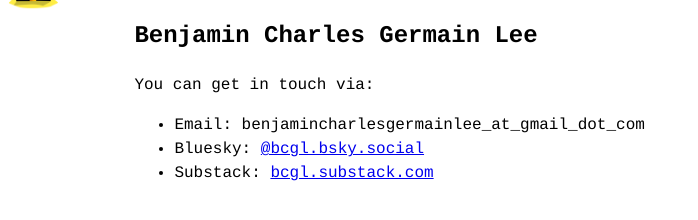
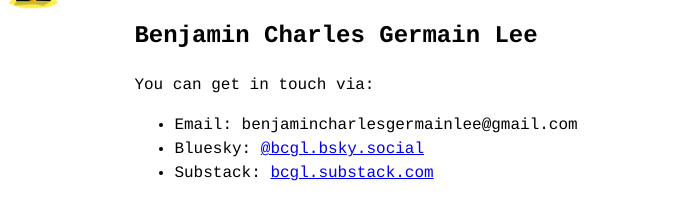
Before and after one commit to bcglee/bcglee.github.io, a plain HTML site: page contact.html in a window 1280 px wide. Shown: the part 60-280 px from the top of the page, without its empty margins (0-698 px from the left). Drawn offline with Linux system fonts and the light colour scheme.

Commit message:
updating email

```diff
--- a/contact.html
+++ b/contact.html
@@ -22,7 +22,7 @@
       <text>
         You can get in touch via:
         <ul>
-          <li>Email: benjamincharlesgermainlee_at_gmail_dot_com</li>
+          <li href="mailto:benjamincharlesgermainlee@gmail.com">Email: benjamincharlesgermainlee@gmail.com</li>
           <li>
             Bluesky:
             <a href="https://bsky.app/profile/bcgl.bsky.social" target="_blank"
```
